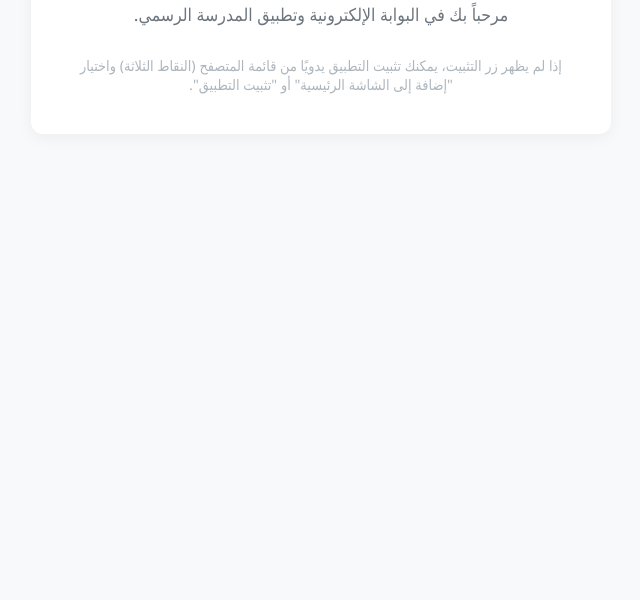
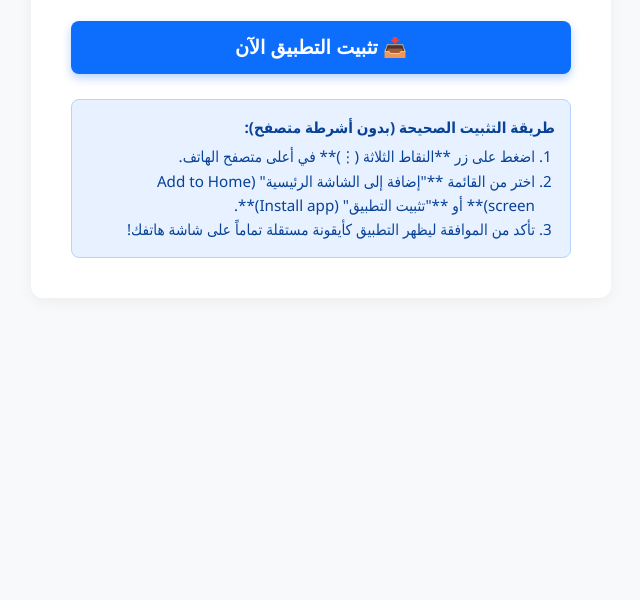
Before and after one commit to mazinboss099-dotcom/school-app2, a website: page frontend/index.html in a window 1280 px wide. Shown: the part 200-800 px from the top of the page, without its empty margins (319-959 px from the left). Drawn offline with Linux system fonts and the light colour scheme.

Commit message:
Fix index.html install button and instructions

```diff
--- a/frontend/index.html
+++ b/frontend/index.html
@@ -7,7 +7,7 @@
     <link rel="manifest" href="/manifest.json">
     <meta name="theme-color" content="#0d6efd">
 
-    <!-- كود التحويل التلقائي إذا فتح التطبيق وهو مثبت بالفعل في وضع Standalone -->
+    <!-- كود التحويل التلقائي إذا فتح التطبيق وهو مثبت في وضع Standalone -->
     <script>
         if (window.matchMedia('(display-mode: standalone)').matches || window.navigator.standalone) {
             window.location.replace('/app.html');
@@ -20,7 +20,7 @@
             background-color: #f8f9fa;
             color: #333;
             text-align: center;
-            padding: 80px 20px;
+            padding: 50px 20px;
             margin: 0;
         }
         .container {
@@ -37,12 +37,11 @@
         }
         p {
             color: #6c757d;
-            margin-bottom: 30px;
+            margin-bottom: 25px;
             font-size: 1.1rem;
         }
-        /* زر التثبيت الحقيقي */
-        #install-btn {
-            display: none; /* مخفي لحين جاهزية المتصفح للتثبيت */
+        /* زر تثبيت ظاهر وثابت دائماً */
+        .install-btn {
             background-color: #0d6efd;
             color: #ffffff;
             border: none;
@@ -53,15 +52,28 @@
             cursor: pointer;
             transition: background-color 0.3s ease;
             box-shadow: 0 4px 10px rgba(13, 110, 253, 0.3);
-            margin: 0 auto;
+            display: inline-block;
+            text-decoration: none;
+            width: 100%;
+            box-sizing: border-box;
         }
-        #install-btn:hover {
+        .install-btn:hover {
             background-color: #0b5ed7;
         }
-        .note {
+        .instructions {
             margin-top: 25px;
-            font-size: 0.9rem;
-            color: #adb5bd;
+            background: #e7f1ff;
+            border: 1px solid #b6d4fe;
+            color: #084298;
+            padding: 15px;
+            border-radius: 8px;
+            font-size: 0.95rem;
+            text-align: right;
+            line-height: 1.6;
+        }
+        .instructions ol {
+            margin: 5px 0 0 0;
+            padding-right: 20px;
         }
     </style>
 </head>
@@ -71,44 +83,47 @@
         <h1>مدرسة أبوذر الكودة</h1>
         <p>مرحباً بك في البوابة الإلكترونية وتطبيق المدرسة الرسمي.</p>
 
-        <!-- زر تثبيت التطبيق الذكي -->
-        <button id="install-btn">📥 تثبيت التطبيق</button>
+        <!-- زر التثبيت المباشر -->
+        <button class="install-btn" id="install-action-btn">📥 تثبيت التطبيق الآن</button>
 
-        <div class="note" id="install-note">
-            إذا لم يظهر زر التثبيت، يمكنك تثبيت التطبيق يدويًا من قائمة المتصفح (النقاط الثلاثة) واختيار "إضافة إلى الشاشة الرئيسية" أو "تثبيت التطبيق".
+        <!-- إرشادات واضحة وسريعة لضمان التثبيت المستقل كـ PWA -->
+        <div class="instructions">
+            <strong>طريقة التثبيت الصحيحة (بدون أشرطة متصفح):</strong>
+            <ol>
+                <li>اضغط على زر **النقاط الثلاثة (⋮)** في أعلى متصفح الهاتف.</li>
+                <li>اختر من القائمة **"إضافة إلى الشاشة الرئيسية" (Add to Home screen)** أو **"تثبيت التطبيق" (Install app)**.</li>
+                <li>تأكد من الموافقة ليظهر التطبيق كأيقونة مستقلة تماماً على شاشة هاتفك!</li>
+            </ol>
         </div>
     </div>
 
-    <!-- كود تفعيل زر التثبيت الرسمي للـ PWA -->
+    <!-- كود تفعيل التثبيت التلقائي أو إظهار رسالة التوجيه -->
     <script>
         let deferredPrompt;
-        const installBtn = document.getElementById('install-btn');
+        const installBtn = document.getElementById('install-action-btn');
 
         window.addEventListener('beforeinstallprompt', (e) => {
-            // منع المتصفح من إظهار النافذة تلقائياً
             e.preventDefault();
             deferredPrompt = e;
-            // إظهار زر التثبيت الخاص بنا
-            installBtn.style.display = 'block';
         });
 
         installBtn.addEventListener('click', async () => {
             if (deferredPrompt) {
-                // إظهار نافذة التثبيت الرسمية للنظام
                 deferredPrompt.prompt();
                 const { outcome } = await deferredPrompt.userChoice;
-                if (outcome === 'accepted') {
-                    console.log('المستخدم وافق على تثبيت التطبيق');
-                }
                 deferredPrompt = null;
-                installBtn.style.display = 'none';
+            } else {
+                // إذا لم يكن الحدث جاهزاً بعد، ننبه المستخدم للإرشادات بالأسفل بلطف
+                alert("لتثبيت التطبيق بشكل مستقل ونظيف:\nاضغط على القائمة (⋮) أعلى المتصفح، ثم اختر 'إضافة إلى الشاشة الرئيسية' أو 'تثبيت التطبيق'.");
             }
         });
 
-        // تسجيل الـ Service Worker
+        // تسجيل الـ Service Worker لضمان استقرار التطبيق
         if ('serviceWorker' in navigator) {
             window.addEventListener('load', () => {
-                navigator.serviceWorker.register('/service-worker.js');
+                navigator.serviceWorker.register('/service-worker.js')
+                    .then(() => console.log('Service Worker Registered'))
+                    .catch(err => console.log('Service Worker Failed', err));
             });
         }
     </script>
```
